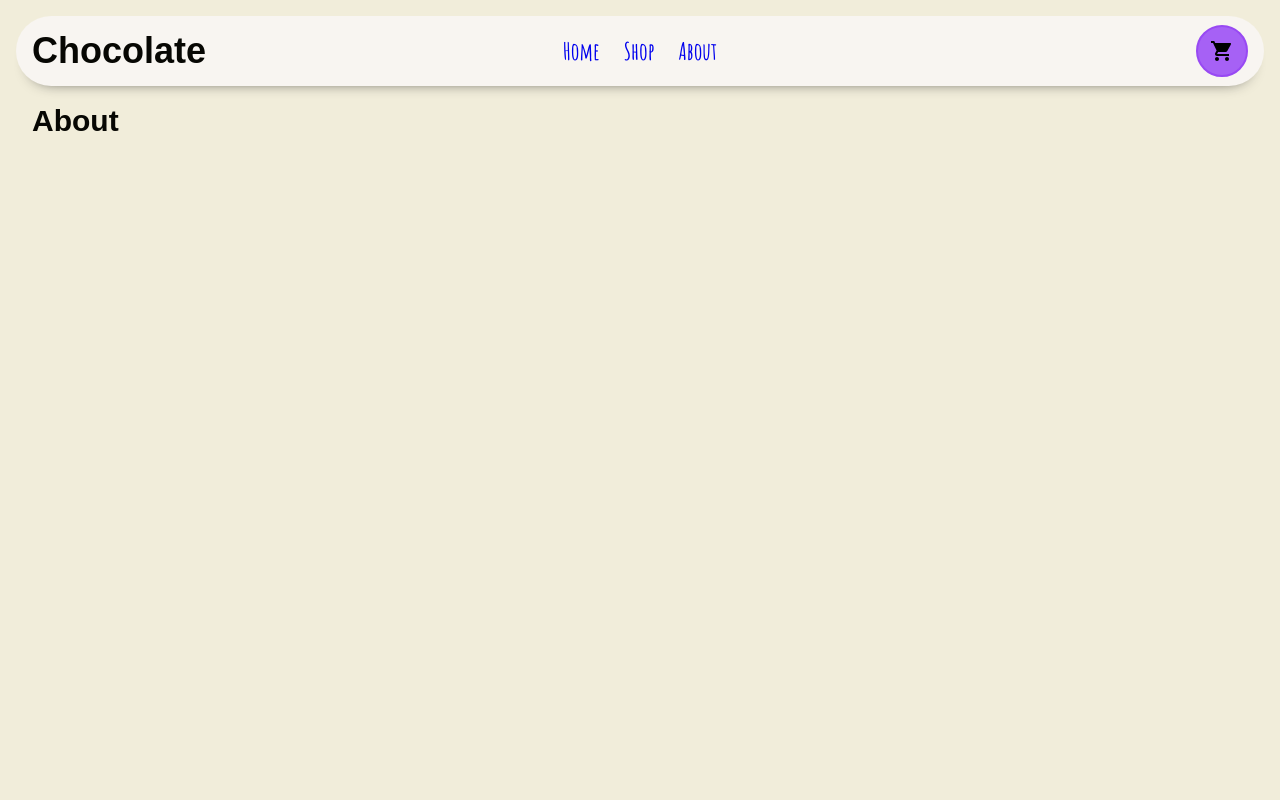
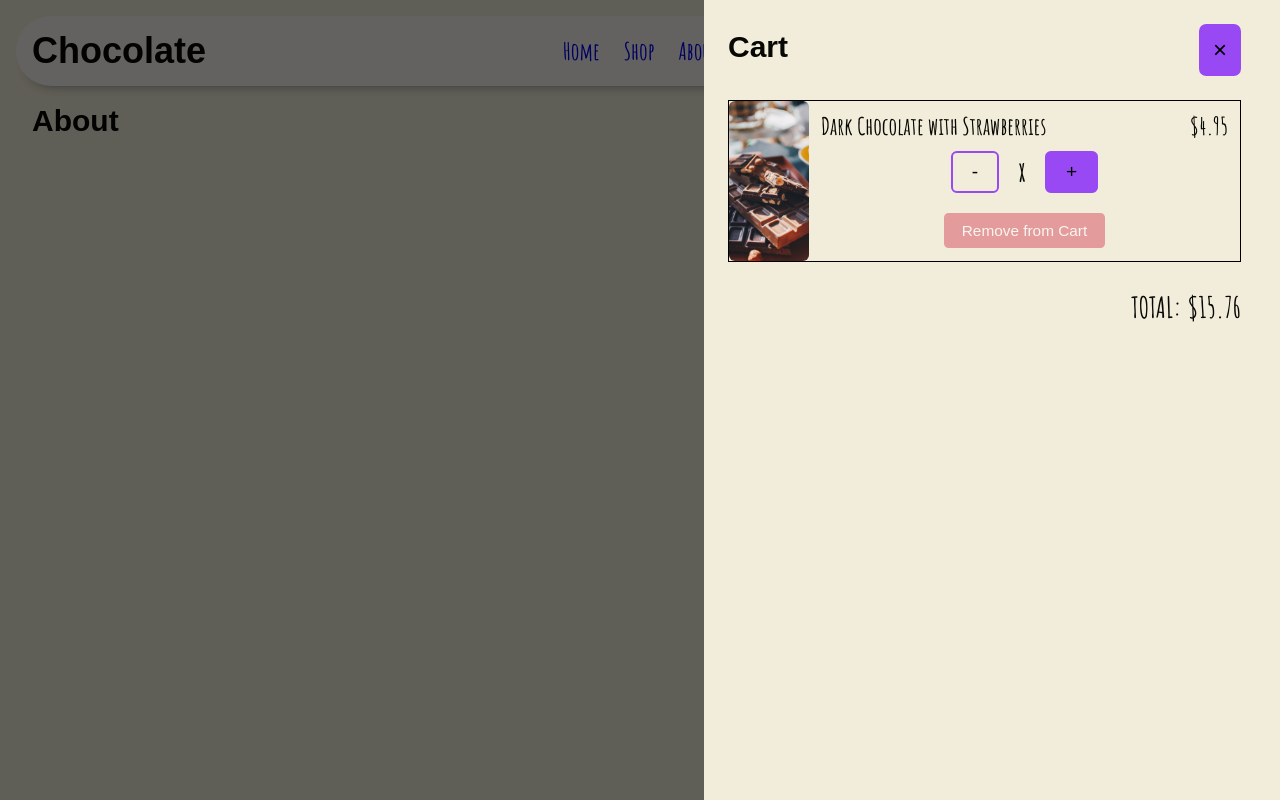
Before and after one commit to Tjklimoski/shopping-cart, a React (Vite) app in the folder client/: page /about in a window 1280 px wide. Both pictures are taken after a click on the button 1222 px from the left and 51 px from the top of the page. Built offline with nearby package versions, Linux system fonts and the light colour scheme; no server answers; the HTML template or start-up script is replaced by a standard one; a web font is replaced by a local one.

Commit message:
Style shopping cart item

```diff
--- a/client/src/App.tsx
+++ b/client/src/App.tsx
@@ -4,6 +4,7 @@ import Shop from "./pages/Shop"
 import About from "./pages/About"
 import Nav from "./components/Nav"
 import { ShoppingCartProvider } from "./context/ShoppingCartProvider"
+import ShoppingCart from "./components/ShoppingCart"
 
 function App() {
 
@@ -17,6 +18,7 @@ function App() {
           <Route path="/about" element={<About />}/>
         </Routes>
       </div>
+      <ShoppingCart />
     </ ShoppingCartProvider>
     )
 }
--- a/client/src/components/ShoppingCart.tsx
+++ b/client/src/components/ShoppingCart.tsx
@@ -1,7 +1,22 @@
-import React from 'react'
+import { useShoppingCart } from '../context/ShoppingCartProvider'
+import ShoppingCartItem from './ShoppingCartItem';
 
 export default function ShoppingCart() {
+  const { shoppingCart, closeCart, isOpen } = useShoppingCart();
+  const cartTotal = '$15.76';
+
   return (
-    <div>ShoppingCart</div>
+    <div className={`shopping-cart-wrapper ${isOpen ? 'active' : ''}`}>
+      <div className='shopping-cart'>
+        <div className='shopping-cart-header'>
+          <h2>Cart</h2>
+          <button className="shopping-cart-close" onClick={closeCart}>&times;</button>
+        </div>
+        <ShoppingCartItem />
+        <div className='shopping-cart-total'>
+          TOTAL: {cartTotal}
+        </div>
+      </div>
+    </div>
   )
 }
--- /dev/null
+++ b/client/src/components/ShoppingCartItem.tsx
@@ -0,0 +1,18 @@
+import ShoppingCartControls from "./ShoppingCartControls"
+
+export default function ShoppingCartItem() {
+  return (
+    <div className="shopping-cart-item">
+      <img className="shopping-cart-item-img" src="imgs/product1.jpg"/>
+      <div className="shopping-cart-item-info-wrapper">
+        <div className="shopping-cart-item-info">
+          <span className="shopping-cart-item-name">Dark Chocolate with Strawberries</span>
+          <span className="shopping-cart-item-price">
+            $4.95
+          </span>
+        </div>
+        <ShoppingCartControls id={'test'} />
+      </div>
+    </div>
+  )
+}
--- a/client/src/context/ShoppingCartProvider.tsx
+++ b/client/src/context/ShoppingCartProvider.tsx
@@ -74,7 +74,8 @@ export function ShoppingCartProvider({ children } : ShoppingCartProps) {
     removeOneFromCart,
     removeFromCart,
     openCart,
-    closeCart
+    closeCart,
+    isOpen,
   }
 
   return (
--- a/client/src/index.css
+++ b/client/src/index.css
@@ -31,6 +31,7 @@ html {
 }
 
 body {
+  position: relative;
   background-color: var(--clr-background);
   color: var(--clr-text);
   padding: 1rem;
@@ -218,14 +219,16 @@ button:focus {
 
 /* CART CONTROLS */
 
-:where(.shopping-cart) .shopping-cart-controls-container {
-  container: shopping-cart-controls / inline-size;
+.shopping-cart-controls-container {
+  flex-grow: 1;
+  justify-content: center;
 }
 
 .shopping-cart-controls {
   display: flex;
   flex-direction: column;
   align-items: center;
+  font-size: .8em;
 }
 
 .add-remove-one-wrapper {
@@ -245,7 +248,7 @@ button:focus {
 }
 
 .remove-from-cart-btn {
-  font-size: .75em;
+  font-size: .8em;
   background-color: var(--clr-accent);
   border-color: var(--clr-accent);
   color: var(--clr-secondary);
@@ -255,17 +258,107 @@ button:focus {
   background-color: var(--clr-accent-hover);
 }
 
-@container shopping-cart-controls (max-width: 350px) {
-  .shopping-cart-controls {
-    flex-direction: row;
-    align-items: center;
-    justify-content: space-between;
+/* SHOPPING CART */
+
+.shopping-cart-wrapper {
+  --_anim-timing: 150ms;
+
+  position: fixed;
+  background-color: #0009;
+  inset: 0;
+  z-index: 100;
+  display: none;
+  animation: fade-in var(--_anim-timing) ease-in-out forwards;
+}
+
+.active.shopping-cart-wrapper {
+  display: block;
+}
+
+@keyframes fade-in {
+  0% {
+    opacity: 0;
   }
-
-  .add-remove-one-wrapper {
-    flex-direction: column-reverse;
-    gap: 0;
-    margin-block-end: 0;
-    margin-inline-end: 1em;
+  100% {
+    opacity: 1;
   }
 }
+
+.shopping-cart {
+  display: flex;
+  flex-direction: column;
+  background-color: var(--clr-background);
+  display: flex;
+  width: clamp( 470px, 45%, 900px);
+  height: 100vh;
+  position: absolute;
+  right: 0;
+  overflow-y: auto;
+  scrollbar-gutter: stable;
+  padding: 1em;
+  transform: translateX(100%);
+  /* delay the slide in animation to after the opacity has animated */
+  animation: slide-in var(--_anim-timing) var(--_anim-timing) ease-in-out forwards;
+}
+
+@keyframes slide-in {
+  100% {
+    transform: translateX(0);
+  }
+}
+
+.shopping-cart-header {
+  display: flex;
+  justify-content: space-between;
+  margin-bottom: 1em;
+}
+
+.shopping-cart-close {
+  padding: .5em;
+}
+
+.shopping-cart-total {
+  align-self: flex-end;
+  font-size: 1.2em;
+}
+
+.shopping-cart-item {
+  display: flex;
+  align-items: center;
+  gap: .5em;
+  margin-bottom: 1em;
+  border: 1px solid black;
+}
+
+.shopping-cart-item-img {
+  width: 80px;
+  aspect-ratio: 1 / 2;
+  object-fit: cover;
+  border-radius: .25em;
+}
+
+.shopping-cart-item-info-wrapper {
+  display: flex;
+  flex-direction: column;
+  width: 100%;
+  margin-inline-end: .5em;
+}
+
+.shopping-cart-item-info {
+  display: flex;
+  justify-content: space-between;
+  line-height: 1;
+  margin-bottom: .5em;
+}
+
+.shopping-cart-item-name {
+  /* Display ellipsis at end of name  if product name gets too long */
+  overflow: hidden;
+  display: -webkit-box;
+  -webkit-line-clamp: 2;
+  -webkit-box-orient: vertical;
+}
+
+.shopping-cart-item-price {
+  margin-inline-start: .5em;
+}
```
